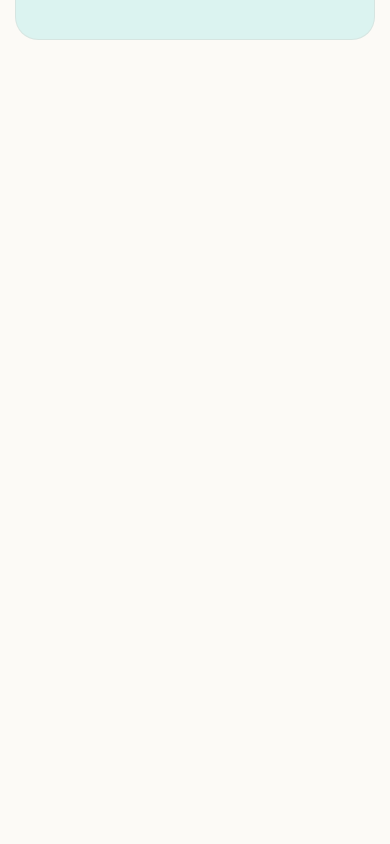
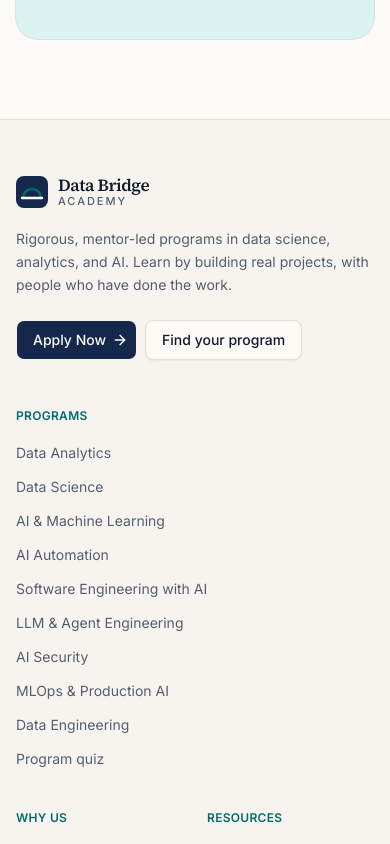
Before and after one commit to orbitide/databridgeacademy, a Next.js app: page / in a window 390 px wide. Shown: the part 8420-9264 px from the top of the page. Before the commit the page ends 8539 px from the top, so only its background shows below. Built offline with nearby package versions, Linux system fonts and the light colour scheme.

Commit message:
feat: add SiteFooter component to enhance layout and provide navigation links

```diff
--- a/app/layout.tsx
+++ b/app/layout.tsx
@@ -3,6 +3,7 @@ import { Geist, Geist_Mono, Inter, Source_Serif_4 } from "next/font/google";
 import "./globals.css";
 import { cn } from "@/lib/utils";
 import { SiteHeader } from "@/components/site-header";
+import { SiteFooter } from "@/components/site-footer";
 
 const inter = Inter({subsets:['latin'],variable:'--font-sans'});
 const sourceSerif = Source_Serif_4({ subsets: ["latin"], variable: "--font-serif" });
@@ -34,6 +35,7 @@ export default function RootLayout({ children }: LayoutProps<"/">) {
       <body className="min-h-full flex flex-col">
         <SiteHeader />
         {children}
+        <SiteFooter />
       </body>
     </html>
   );
--- /dev/null
+++ b/components/site-footer.tsx
@@ -0,0 +1,107 @@
+import Link from "next/link"
+import { ArrowRight } from "lucide-react"
+
+import { BrandLogo } from "@/components/brand-logo"
+import { Button } from "@/components/ui/button"
+import {
+  authLinks,
+  programLinks,
+  resourceLinks,
+  whyUsGroups,
+  type NavLink,
+} from "@/lib/navigation"
+
+const columns: { heading: string; links: NavLink[] }[] = [
+  {
+    heading: "Programs",
+    links: [
+      ...programLinks,
+      { title: "Program quiz", href: "/programs/quiz" },
+    ],
+  },
+  {
+    heading: "Why us",
+    links: whyUsGroups.flatMap((group) => group.links),
+  },
+  {
+    heading: "Resources",
+    links: [
+      ...resourceLinks,
+      { title: "Apply Now", href: authLinks.apply.href },
+      { title: "Login", href: authLinks.login.href },
+    ],
+  },
+]
+
+const linkClass =
+  "rounded-sm text-sm text-muted-foreground transition-colors outline-none hover:text-foreground focus-visible:ring-3 focus-visible:ring-ring/50"
+
+// `new Date()` must not run at prerender time under cacheComponents, so the
+// year lives in its own cached component.
+async function CurrentYear() {
+  "use cache"
+  return new Date().getFullYear()
+}
+
+export function SiteFooter() {
+  return (
+    <footer className="border-t bg-muted/50">
+      <div className="mx-auto max-w-6xl px-4 pt-14 pb-8 sm:px-6 lg:px-8">
+        <div className="grid gap-12 lg:grid-cols-[1.25fr_2fr] lg:gap-16">
+          <div className="max-w-sm">
+            <BrandLogo />
+            <p className="mt-5 text-sm leading-relaxed text-muted-foreground">
+              Rigorous, mentor-led programs in data science, analytics, and AI.
+              Learn by building real projects, with people who have done the
+              work.
+            </p>
+            <div className="mt-6 flex flex-wrap gap-2">
+              <Button asChild className="h-10 px-4">
+                <Link href={authLinks.apply.href}>
+                  {authLinks.apply.title}
+                  <ArrowRight data-icon="inline-end" />
+                </Link>
+              </Button>
+              <Button asChild variant="outline" className="h-10 px-4">
+                <Link href="/programs/quiz">Find your program</Link>
+              </Button>
+            </div>
+          </div>
+
+          <nav
+            aria-label="Footer"
+            className="grid grid-cols-2 gap-x-6 gap-y-10 sm:grid-cols-3"
+          >
+            {columns.map((column) => (
+              <section
+                key={column.heading}
+                aria-label={column.heading}
+                className={column.heading === "Programs" ? "col-span-2 sm:col-span-1" : undefined}
+              >
+                <h2 className="text-xs font-semibold tracking-wide text-brand uppercase">
+                  {column.heading}
+                </h2>
+                <ul className="mt-4 flex flex-col gap-2.5">
+                  {column.links.map((link) => (
+                    <li key={link.href}>
+                      <Link href={link.href} className={linkClass}>
+                        {link.title}
+                      </Link>
+                    </li>
+                  ))}
+                </ul>
+              </section>
+            ))}
+          </nav>
+        </div>
+
+        <div className="mt-12 flex flex-col gap-2 border-t pt-6 text-sm text-muted-foreground sm:flex-row sm:items-center sm:justify-between">
+          <p>
+            &copy; <CurrentYear /> Data Bridge Academy. All rights reserved.
+          </p>
+          <p>Built to bridge the gap between learning and a data career.</p>
+        </div>
+      </div>
+    </footer>
+  )
+}
```
